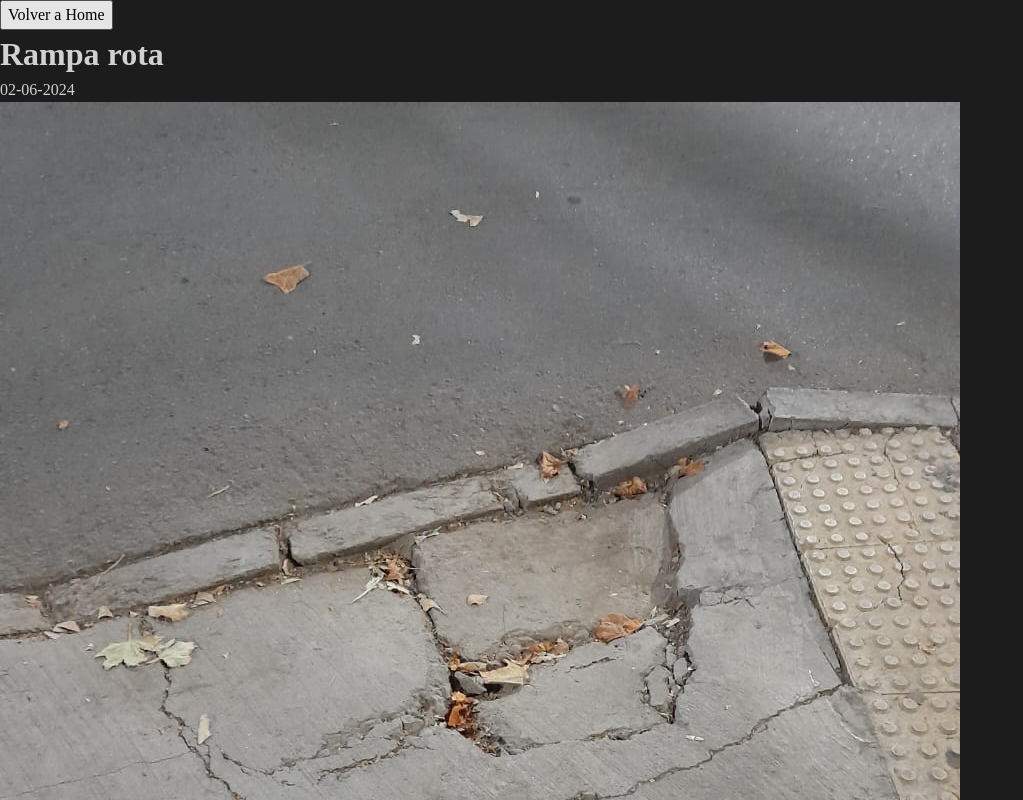
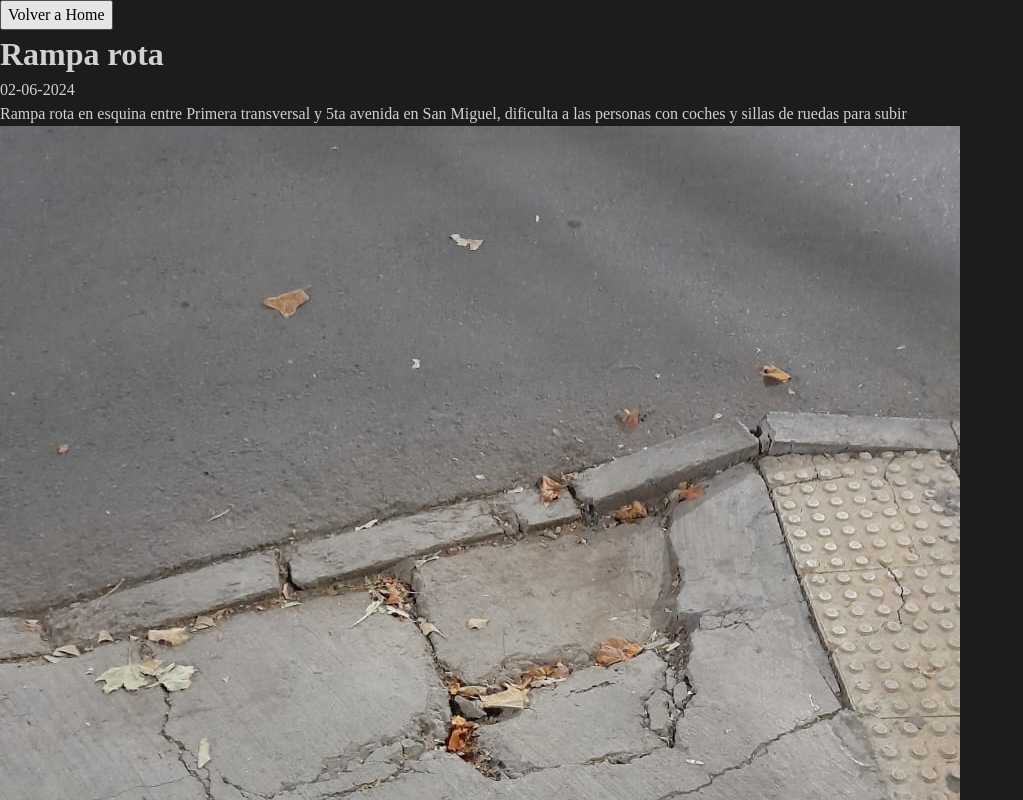
Before and after one commit to sebapkfd/city-app, a React (Vite) app: page /1 in a window 1280 px wide. Shown: the top 800 px of the page, without its empty margins (0-1023 px from the left). Built offline with nearby package versions, Linux system fonts and the light colour scheme.

Commit message:
Installed carousel and added styles to issue page

```diff
--- a/package.json
+++ b/package.json
@@ -10,6 +10,7 @@
     "preview": "vite preview"
   },
   "dependencies": {
+    "embla-carousel-react": "^8.1.3",
     "react": "^18.2.0",
     "react-dom": "^18.2.0",
     "react-router-dom": "^6.23.1"
--- a/src/components/IssuePage.tsx
+++ b/src/components/IssuePage.tsx
@@ -1,5 +1,6 @@
 import { useState, useEffect } from "react";
 import { Link, useParams } from "react-router-dom";
+import useEmblaCarousel from "embla-carousel-react";
 
 type Issue = {
   id: number;
@@ -12,6 +13,7 @@ type Issue = {
 
 const IssuePage = () => {
   const [data, setData] = useState<Issue | null>(null);
+  const [emblaRef] = useEmblaCarousel();
   let { id } = useParams();
 
   const getData = async () => {
@@ -37,18 +39,36 @@ const IssuePage = () => {
   }, []);
 
   return data ? (
-    <div>
+    <div className="issue-page">
       <Link to={"/"}>
         <button>Volver a Home</button>
       </Link>
-      <h1>{data.title}</h1>
-      <p>{data.date}</p>
-      {data.pictures.map((pic, i) => (
-        <img src={pic} key={data.title + "-" + i} />
-      ))}
-      <div>
-        <p>{data.description}</p>
-        <p>{data.location}</p>
+      <div className="main-row">
+        <div>
+          <h1 className="issue-page-title">{data.title}</h1>
+          <p className="issue-page-title">{data.date}</p>
+        </div>
+
+        <p className="issue-page-description">{data.description}</p>
+
+        <div className="embla" ref={emblaRef}>
+          <div className="embla__container">
+            {data.pictures.map((pic, i) => (
+              <div className="embla__slide" key={data.title + "-" + i}>
+                <img src={pic} />
+              </div>
+            ))}
+          </div>
+        </div>
+
+        {/* <div className="background">
+          {data.pictures.map((pic, i) => (
+            <img src={pic} key={data.title + "-" + i} />
+          ))}
+        </div> */}
+        <div>
+          <p>{data.location}</p>
+        </div>
       </div>
     </div>
   ) : null;
```
Also changed, not shown: 1 other file (tests, documents, lock files or other folders).
